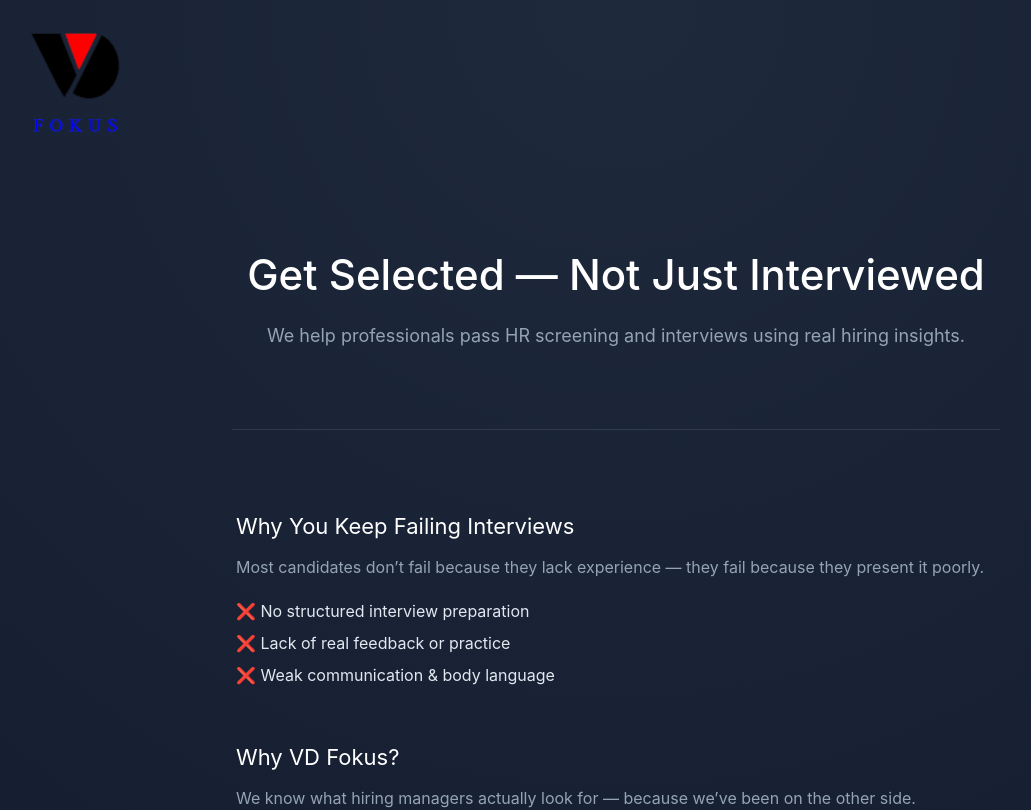
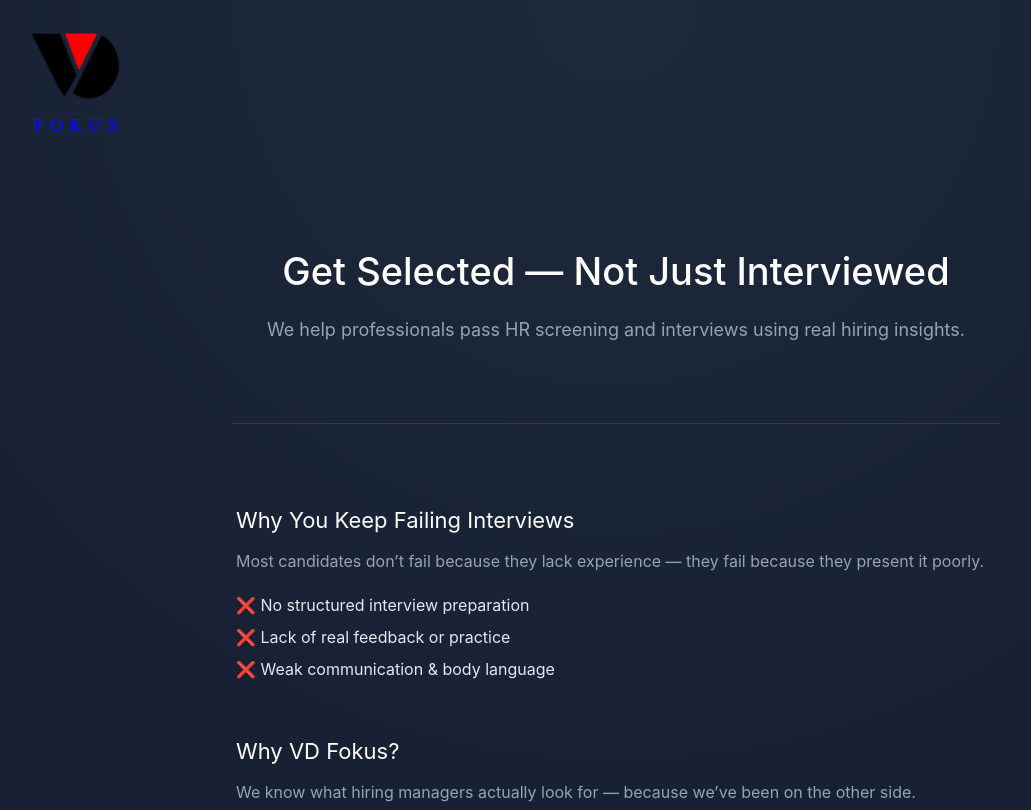
Before and after one commit to Ramzyjof/vd-fokus-landing, a Next.js app: page / in a window 1280 px wide. Shown: the top 810 px of the page, without its empty margins (24-1055 px from the left). Built offline with nearby package versions, Linux system fonts and the light colour scheme.

Commit message:
update font size

```diff
--- a/app/page.tsx
+++ b/app/page.tsx
@@ -36,7 +36,7 @@ export default function Page() {
           transition: "all 1s ease"
         }}
       >
-        <h1 style={{ fontSize: "42px", fontWeight: 500 }}>
+        <h1 style={{ fontSize: "38px", fontWeight: 500 }}>
           Get Selected — Not Just Interviewed
         </h1>
 
```
